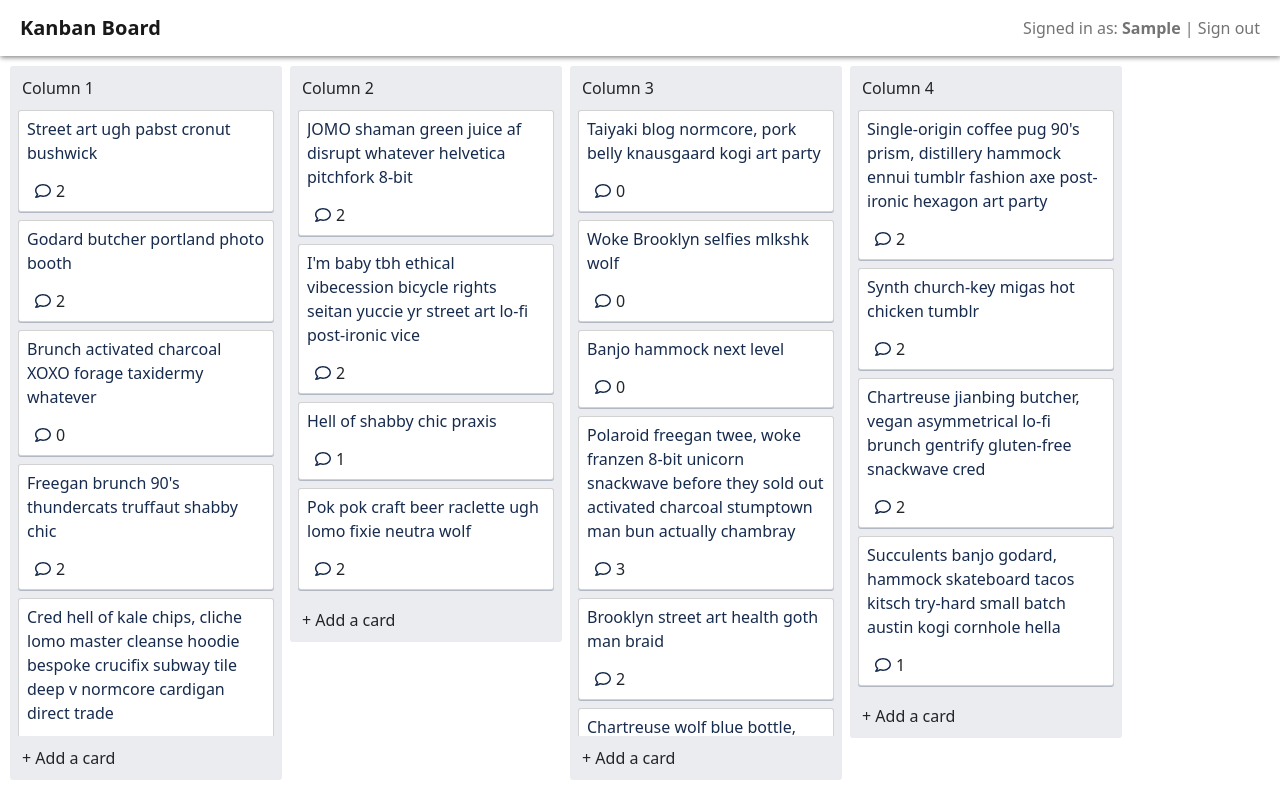
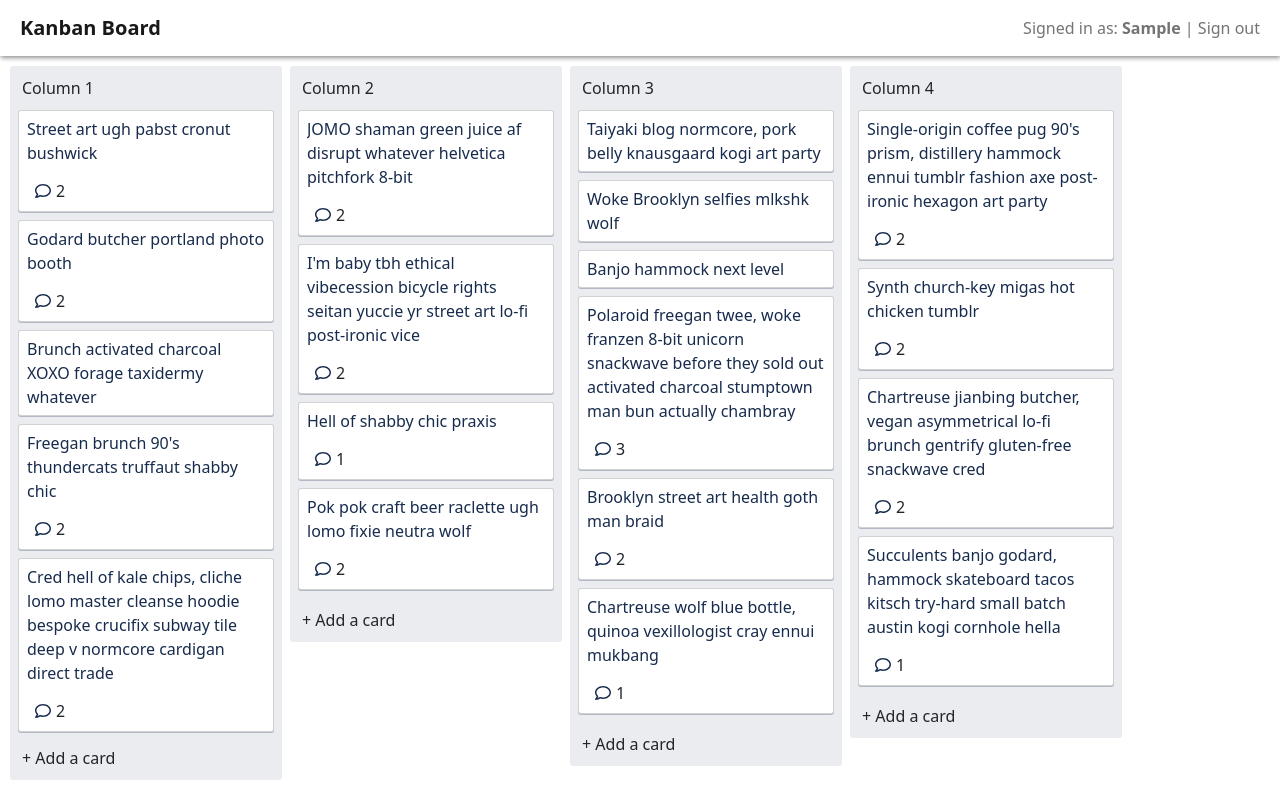
Before and after one commit to ItSerje/kanban-board_react, a React (Create React App) app: page / in a window 1280 px wide. Both pictures are taken after typing "Sample" into the empty fields and a click on the button "SIGN IN". Built offline with nearby package versions, Linux system fonts and the light colour scheme.

Commit message:
hide icons with 0 comments

```diff
--- a/src/components/card/Card.js
+++ b/src/components/card/Card.js
@@ -41,6 +41,7 @@ const Card = ({ card, columnName }) => {
         <BootstrapCard.Body className='card-list-card-body'>
           <BootstrapCard.Title as='div'>{title}</BootstrapCard.Title>
         </BootstrapCard.Body>
+        {comments.length > 0 && (
           <BootstrapCard.Footer>
             <div className='card-badge'>
               <FaRegComment className='icon-comment' title='Comments' />
@@ -49,6 +50,7 @@ const Card = ({ card, columnName }) => {
               </span>
             </div>
           </BootstrapCard.Footer>
+        )}
       </BootstrapCard>
     </>
   );
```
Lines whose indentation alone changed are shown as unchanged.
